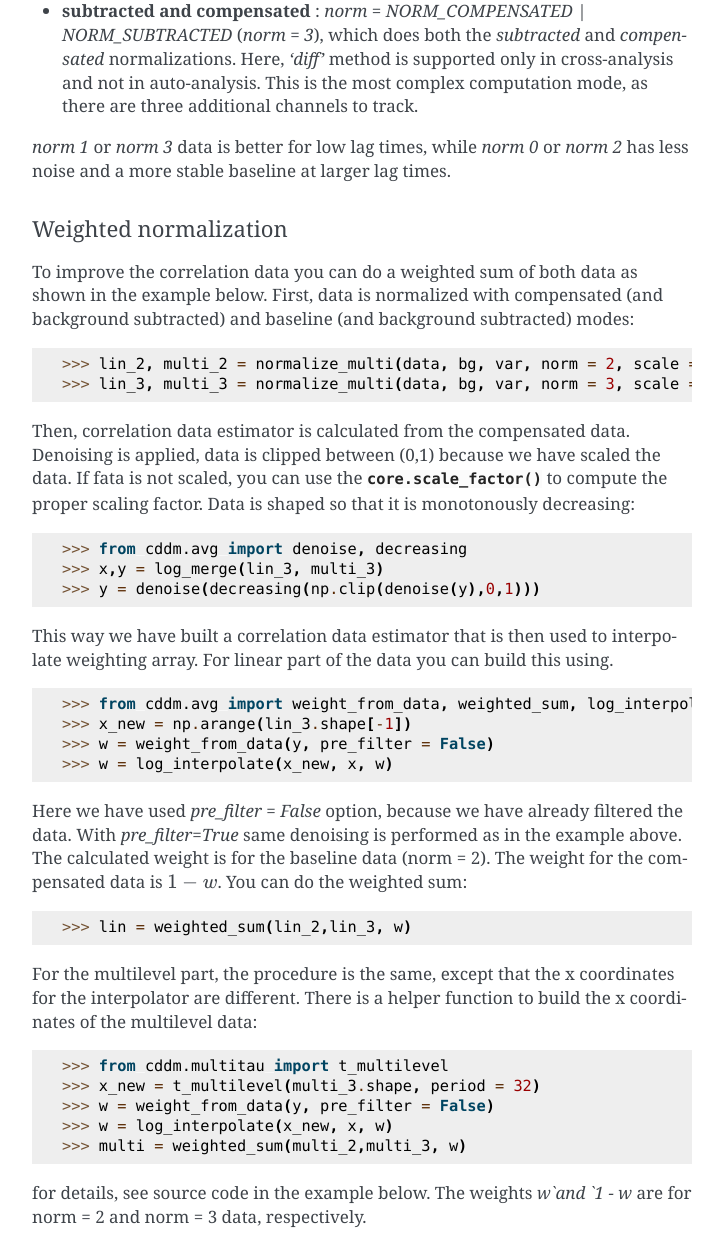
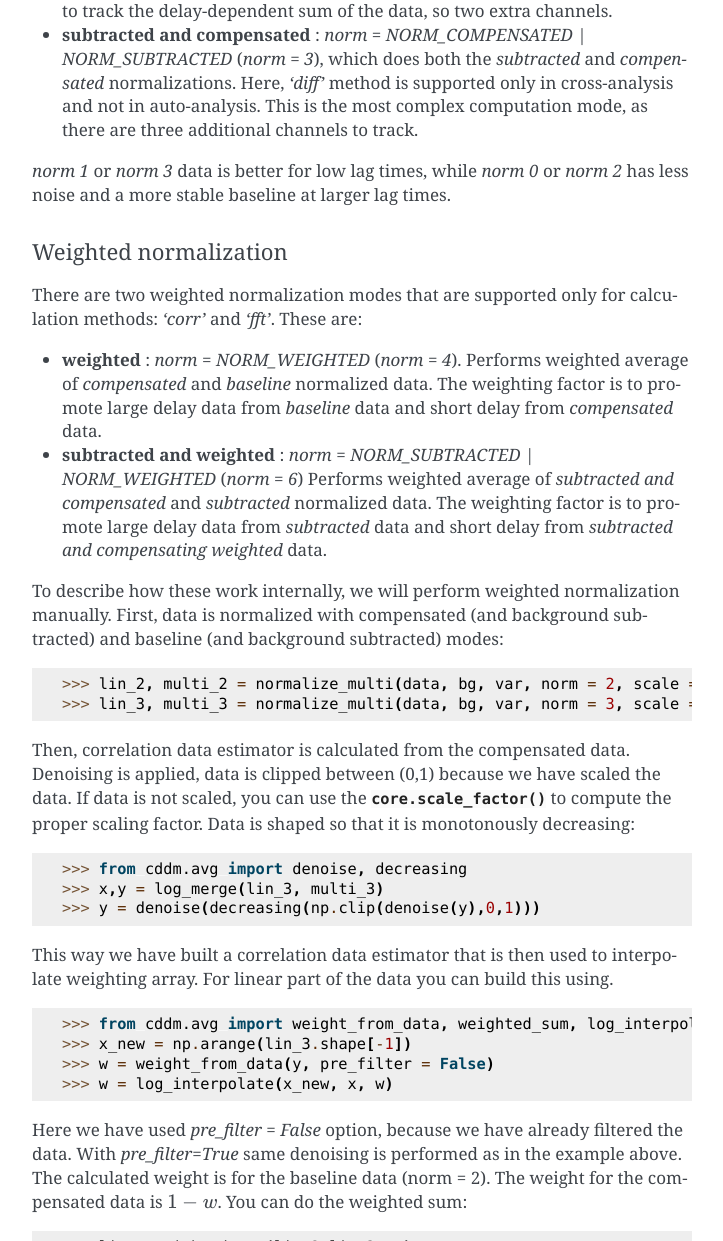
Before and after one commit to IJSComplexMatter/cddm, a Sphinx documentation site: the page built from doc/quickstart.rst, in a window 1280 px wide and 1400 px high, scrolled down 19697 px, cut to the strip 0-1241 px from the top of the window. Shown: the whole strip, without its empty margins (388-1111 px from the left). Built offline with Sphinx 7.4.7, drawn with Linux system fonts in a browser that asks for light colours; the version number is read from the project's files by our own code; some of the changed text lies outside the part shown.

Commit message:
Update quickstart.rst

```diff
--- a/doc/quickstart.rst
+++ b/doc/quickstart.rst
@@ -675,7 +675,7 @@ There is a helper function, to build normalization flags:
    >>> norm_flags(compensated = False, subtracted = True, weighted = True)
    6
 
-When calculation of the correlation function is performed with NORM_WEIGHTED norm, a full calculation is performed. This way it is possible to normalize the computed data with the :func:`.multitau.normalize` or :func:`.multitau.normalize_multi` functions in six different ways.
+When calculation of the correlation function is performed with `norm = NORM_SUBTRACTED | NORM_WEIGHTED` or with `norm = NORM_SUBTRACTED | NORM_COMPENSATED`, a full calculation is performed. This way it is possible to normalize the computed data with the :func:`.multitau.normalize` or :func:`.multitau.normalize_multi` functions in six different ways.
 
 Standard normalization
 ''''''''''''''''''''''
@@ -691,14 +691,19 @@ For standard (non-weighted) normalization do:
 Weighted normalization
 ''''''''''''''''''''''
 
-To improve the correlation data you can do a weighted sum of both data as shown in the example below. First, data is normalized with compensated (and background subtracted) and baseline (and background subtracted) modes:
+There are two weighted normalization modes that are supported only for calculation methods: `'corr'` and `'fft'`. These are:
+
+* **weighted** : `norm = NORM_WEIGHTED` (`norm = 4`). Performs weighted average of *compensated* and *baseline* normalized data. The weighting factor is to promote large delay data from *baseline* data and short delay from *compensated* data.
+* **subtracted and weighted** : `norm = NORM_SUBTRACTED | NORM_WEIGHTED` (`norm = 6`) Performs weighted average of *subtracted and compensated* and *subtracted* normalized data. The weighting factor is to promote large delay data from *subtracted* data and short delay from *subtracted and compensating weighted* data.
+
+To describe how these work internally, we will perform weighted normalization manually. First, data is normalized with compensated (and background subtracted) and baseline (and background subtracted) modes:
 
 .. doctest::
 
    >>> lin_2, multi_2 = normalize_multi(data, bg, var, norm = 2, scale = True)
    >>> lin_3, multi_3 = normalize_multi(data, bg, var, norm = 3, scale = True)
 
-Then, correlation data estimator is calculated from the compensated data. Denoising is applied, data is clipped between (0,1) because we have scaled the data. If fata is not scaled, you can use the :func:`core.scale_factor` to compute the proper scaling factor. Data is shaped so that it is monotonously decreasing:
+Then, correlation data estimator is calculated from the compensated data. Denoising is applied, data is clipped between (0,1) because we have scaled the data. If data is not scaled, you can use the :func:`core.scale_factor` to compute the proper scaling factor. Data is shaped so that it is monotonously decreasing:
 
 .. doctest::
 
@@ -737,18 +742,13 @@ for details, see source code in the example below. The weights `w`and `1 - w` ar
 
     Demonstrates how to perform weighted sum of norm = 2 and norm = 3 data. First, norm 3 data is taken as a first estimator, data is denoised and weights are calculated and a weighted sum of norm 3 and norm 2 data is performed.
 
-The above example shows how the weighted normalization is performed internally, when calculated in :func:`normalize` and :func:`normalize_multi` functions with weighted normalization mode. There are two weighted normalization modes that are supported only for calculation methods: `'corr'` and `'fft'`. These are:
-
-* **weighted** : `norm = NORM_WEIGHTED` (`norm = 4`). Performs weighted average of *compensated* and *baseline* normalized data. The weighting factor is to promote large delay data from *baseline* data and short delay from *compensated* data.
-* **subtracted and weighted** : `norm = NORM_SUBTRACTED | NORM_WEIGHTED` (`norm = 6`) Performs weighted average of *subtracted and compensated* and *subtracted* normalized data. The weighting factor is to promote large delay data from *subtracted* data and short delay from *subtracted and compensating weighted* data.
-
 Note that for the calculation of the correlation data with e.g. :func:`.multitau.ccorr_multi`, `norm = NORM_SUBTRACTED | NORM_WEIGHTED` (`norm = 6`) is identical to `norm = NORM_SUBTRACTED | NORM_COMPENSATED` (`norm = 3`), and `norm = NORM_WEIGHTED` (`norm = 4`) is identical to `norm = NORM_COMPENSATED` (`norm = 1`). In the normalization, the results are different, as shown in graphs below.
 
 .. note ::
 
    :data:`.core.NORM_COMPENSATED` flag is ignored when working with weighted normalization. Therefore, `norm = 5` is identical to `norm = 4`, and `norm = 7` is identical to `norm = 6`. This might change in the future.
 
-Instead of manually calculating the weights, you can use the `norm` argument and pass it to the normalizing functions, like:
+Instead of manually calculating the weights, you can use the `norm` argument and pass it to the normalize functions, like:
 
 .. doctest::
 
```
